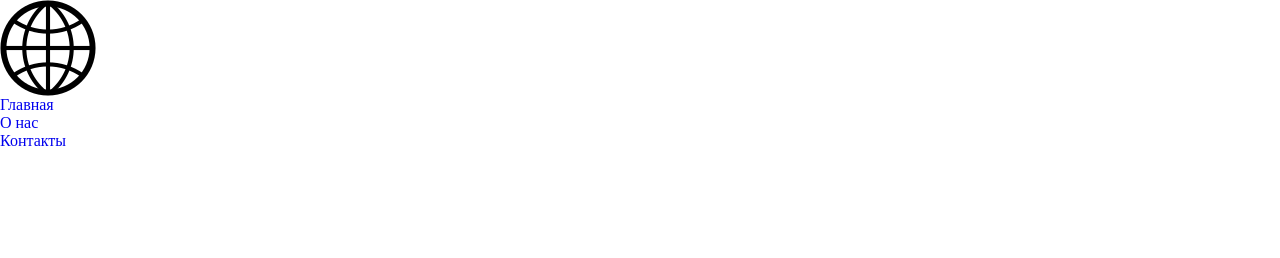
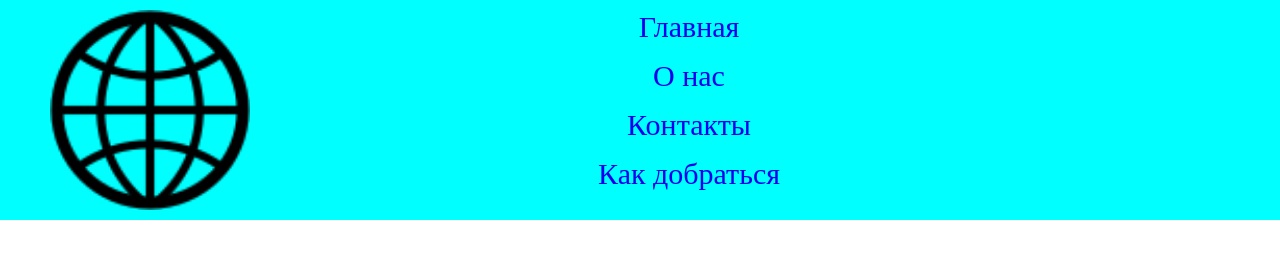
Before and after one commit to NBhey/Otus-lesson-19, a website built with webpack: page index.html in a window 1280 px wide. Built offline with nearby package versions, Linux system fonts and the light colour scheme.

Commit message:
finished header

```diff
--- a/index.html
+++ b/index.html
@@ -18,6 +18,7 @@
             <li><a href="#">Главная</a></li>
             <li><a href="#">О нас</a></li>
             <li><a href="#">Контакты</a></li>
+            <li><a href="#">Как добраться</a></li>
           </ul>
         </nav>
       </header>
--- a/src/style/style.css
+++ b/src/style/style.css
@@ -0,0 +1,40 @@
+.wrapper {
+  margin: 0 auto;
+  max-width: 1440px;
+  background-color: red;
+}
+
+.header {
+  margin: 0 auto;
+  padding-top: 10px;
+  padding-bottom: 10px;
+  display: flex;
+  height: auto;
+  justify-content: space-between;
+  background-color: aqua;
+}
+
+.logo {
+  padding-left: 50px;
+  min-width: 200px;
+}
+
+.logo > a > img {
+  width: 200px;
+}
+.navigation{
+    /* padding-top: 50px; */
+    padding-right: 500px;
+}
+.navigation > ul {
+    display: flex;
+    flex-direction: column;
+    justify-content: space-around;
+    align-items: center;
+
+}
+
+.navigation > ul > li{
+    font-size: 30px;
+    margin-bottom: 15px;
+}
```
